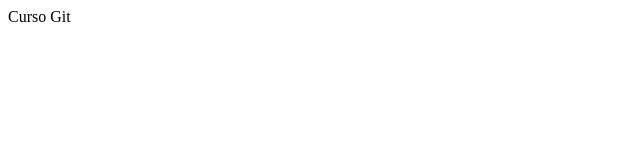
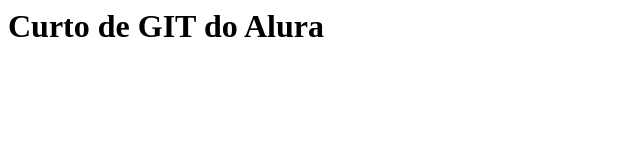
Before and after one commit to vinipitta/git-alura, a plain HTML site: page index.html in a window 1280 px wide. Shown: the whole page, without its empty margins (0-640 px from the left). Drawn offline with Linux system fonts and the light colour scheme.

Commit message:
Inclusão do título

```diff
--- a/index.html
+++ b/index.html
@@ -1,5 +1,5 @@
 <html>
     <body>
-        Curso Git
+        <h1>Curto de GIT do Alura</h1>
     </body>
 </html>
```
